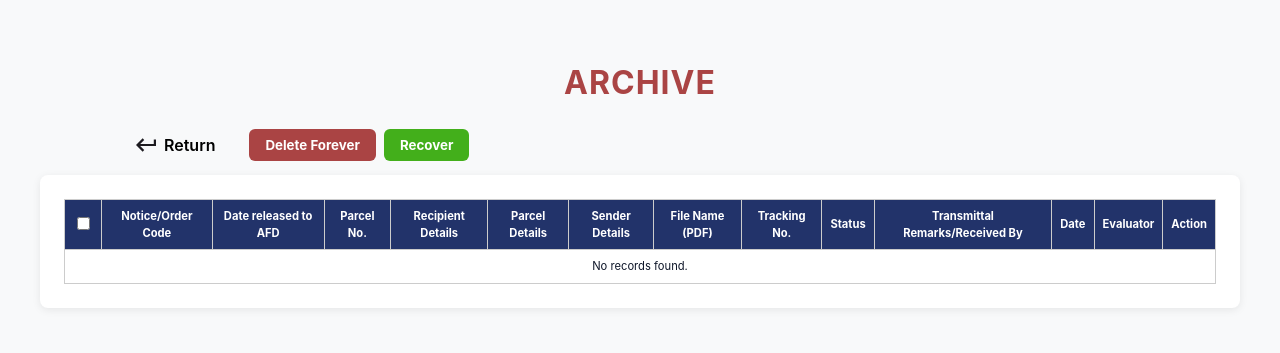
After one commit to joshuasalcedo899-cmyk/DHSUD, a PHP site: page /pages/Archive_Page.php in a window 1280 px wide. The commit adds this page. Shown: the part 447-800 px from the top of the page. Run offline with PHP 8.4, Linux system fonts and the light colour scheme; a user stored in the database is signed in; data comes from the database, SQL or seed files in the repository.

Commit message:
# Please enter the commit message for your changes. Lines starting # with '#' will be ignored, and an empty message aborts the commit. # # On branch main # Your branch is up to date with 'origin/main'. # # Changes to be committed: #	new file:   assets/Return_Icon.svg #	new file:   pages/Archive_Page.php #	modified:   pages/Home_Page.php #	modified:   pages/Tracking_Page.php #

```diff
--- /dev/null
+++ b/pages/Archive_Page.php
@@ -0,0 +1,183 @@
+<?php
+require_once __DIR__ . '/../config.php';
+require_once __DIR__ . '/../auth.php';
+
+// Require login to access this page
+requireLogin();
+
+// Fetch archived rows (example: Status = 'ARCHIVED' or a dedicated column, adjust as needed)
+try {
+    $rows = $pdo->query("SELECT * FROM mailtracking WHERE `Status` = 'ARCHIVED'")->fetchAll();
+} catch (Exception $e) {
+    $rows = [];
+    $message = 'Failed to load records: ' . $e->getMessage();
+}
+
+$columns = [
+    'Notice/Order Code',
+    'Date released to AFD',
+    'Parcel No.',
+    'Recipient Details',
+    'Parcel Details',
+    'Sender Details',
+    'File Name (PDF)',
+    'Tracking No.',
+    'Status',
+    'Transmittal Remarks/Received By',
+    'Date',
+    'Evaluator',
+];
+
+?>
+<!DOCTYPE html>
+<html lang="en">
+<head>
+    <meta charset="UTF-8">
+    <meta name="viewport" content="width=device-width, initial-scale=1.0">
+    <title>Archive</title>
+    <link rel="stylesheet" href="../main.css">
+    <style>
+        body { background: #f8f9fa; }
+        .archive-header {
+            display: flex;
+            align-items: center;
+            gap: 12px;
+            margin: 30px 0 10px 0;
+        }
+        .archive-header img {
+            height: 60px;
+        }
+        .archive-title {
+            color: #AA4444;
+            font-size: 32px;
+            font-weight: bold;
+            letter-spacing: 1px;
+            text-align: center;
+            margin-top: 80px;
+            margin-bottom: 18px;
+        }
+        .archive-table-container {
+            background: #fff;
+            border-radius: 8px;
+            box-shadow: 0 2px 8px rgba(0,0,0,0.08);
+            padding: 24px;
+            margin: 0 auto;
+            max-width: 1200px;
+        }
+        table { width:100%; border-collapse: collapse; }
+        th, td { border: 1px solid #ccc; padding: 8px; font-size: 0.7rem; text-align: center; white-space: pre-wrap; overflow: hidden; }
+        th { background:#22336A; color: #fff; }
+        .status-cell .status-archived {
+            background: #AA4444;
+            color: #fff;
+            border-radius: 12px;
+            padding: 2px 10px;
+            font-weight: 600;
+            font-size: 0.8em;
+            display: inline-block;
+        }
+        .archive-actions {
+            margin-bottom: 10px;
+            margin-left: 120px;
+            display: flex;
+            align-items: center;
+            gap: 0px;
+        }
+        .archive-actions button {
+            background: #22336A;
+            color: #fff;
+            padding: 8px 16px;
+            border: none;
+            border-radius: 6px;
+            font-weight: bold;
+            cursor: pointer;
+        }
+        .archive-actions .return-link {
+            color: black;
+            text-decoration: none;
+            font-weight: 600;
+            margin-right: 18px;
+            padding: 8px 16px;
+            border-radius: 6px;
+            transition: background 0.2s, color 0.2s;
+        }
+        .archive-actions .return-link:hover {
+            background: #e3e6f3;
+            color: black;
+        }
+        .archive-actions .delete-btn, .archive-actions .recover-btn {
+            background: #AA4444;
+            color: #fff;
+            margin-right: 8px;
+            transition: background 0.2s, color 0.2s;
+        }
+        .archive-actions .delete-btn:hover {
+            background: #d32f2f;
+            color: #fff;
+        }
+        .archive-actions .recover-btn {
+            background: #43AF1B;
+        }
+        .archive-actions .recover-btn:hover {
+            background: #388e3c;
+            color: #fff;
+        }
+    </style>
+</head>
+<body>
+    <div class="admin-home-header">
+        <img src="../assets/Admin_HomePage_New.svg" alt="Admin Home Header" class="admin-home-header-img">
+        <div class="admin-home-header-border"></div>
+    </div>
+    <div class="archive-title">ARCHIVE</div>
+    <div class="archive-actions">
+        <a href="Home_Page.php" class="return-link" style="display:inline-flex;align-items:center;">
+            <img src="../assets/Return_Icon.svg" alt="Return" style="height:20px;width:20px;margin-right:8px;"> <span>Return</span>
+        </a>
+        <button class="delete-btn">Delete Forever</button>
+        <button class="recover-btn">Recover</button>
+    </div>
+    <div class="archive-table-container">
+        <table>
+            <thead>
+                <tr>
+                    <th><input type="checkbox" onclick="toggleAllCheckboxes(this)"></th>
+                    <?php foreach ($columns as $col): ?>
+                        <th><?= htmlspecialchars($col) ?></th>
+                    <?php endforeach; ?>
+                    <th>Action</th>
+                </tr>
+            </thead>
+            <tbody>
+                <?php if (empty($rows)): ?>
+                    <tr><td colspan="<?= count($columns) + 2 ?>">No records found.</td></tr>
+                <?php else: ?>
+                    <?php foreach ($rows as $row): ?>
+                        <tr>
+                            <td><input type="checkbox" class="row-checkbox" value="<?= htmlspecialchars($row['Notice/Order Code']) ?>"></td>
+                            <?php foreach ($columns as $col): ?>
+                                <td class="<?= $col === 'Status' ? 'status-cell' : '' ?>">
+                                    <?php if ($col === 'Status'): ?>
+                                        <span class="status-archived">ARCHIVED</span>
+                                    <?php else: ?>
+                                        <?= htmlspecialchars($row[$col] ?? '') ?>
+                                    <?php endif; ?>
+                                </td>
+                            <?php endforeach; ?>
+                            <td><button style="background:#22336A;color:#fff;padding:4px 10px;border:none;border-radius:4px;font-weight:600;">Track</button></td>
+                        </tr>
+                    <?php endforeach; ?>
+                <?php endif; ?>
+            </tbody>
+        </table>
+    </div>
+    <script>
+        function toggleAllCheckboxes(master) {
+            var checkboxes = document.querySelectorAll('.row-checkbox');
+            checkboxes.forEach(function(cb) {
+                cb.checked = master.checked;
+            });
+        }
+    </script>
+</body>
+</html>
--- a/pages/Tracking_Page.php
+++ b/pages/Tracking_Page.php
@@ -61,8 +61,8 @@ if ($_SERVER['REQUEST_METHOD'] === 'POST') {
             min-height: 100vh;
         }
         .section {
-            margin: 2rem auto;
-            padding: 1.5rem 2rem;
+            margin: 0 auto;
+            padding: 1rem 2rem;
             max-width: 1200px;
         }
         .search-box { display: flex; gap: 0.5rem; }
```
Also changed, not shown: pages/Home_Page.php (+23 -2 lines), assets/Return_Icon.svg (added).
